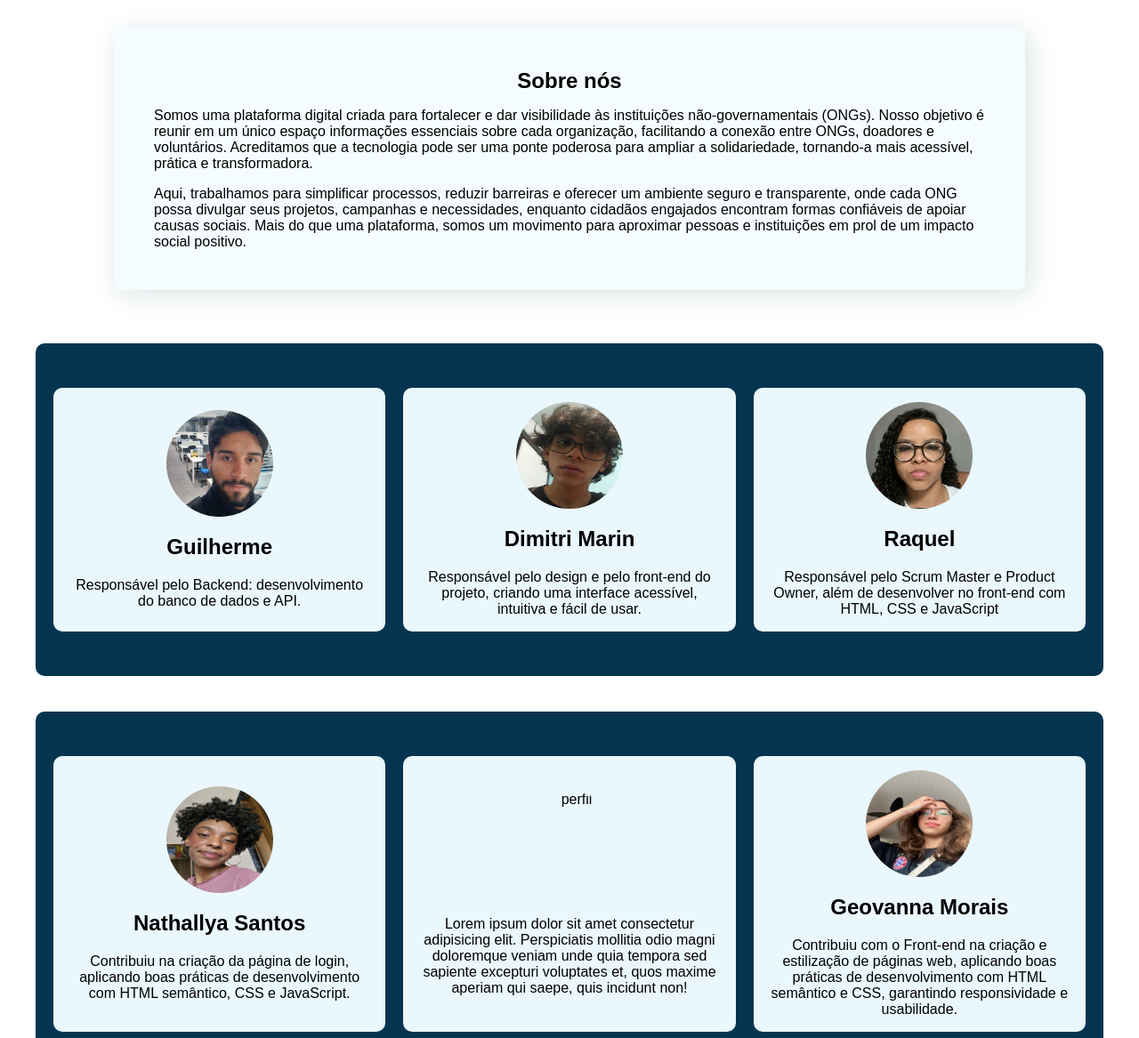
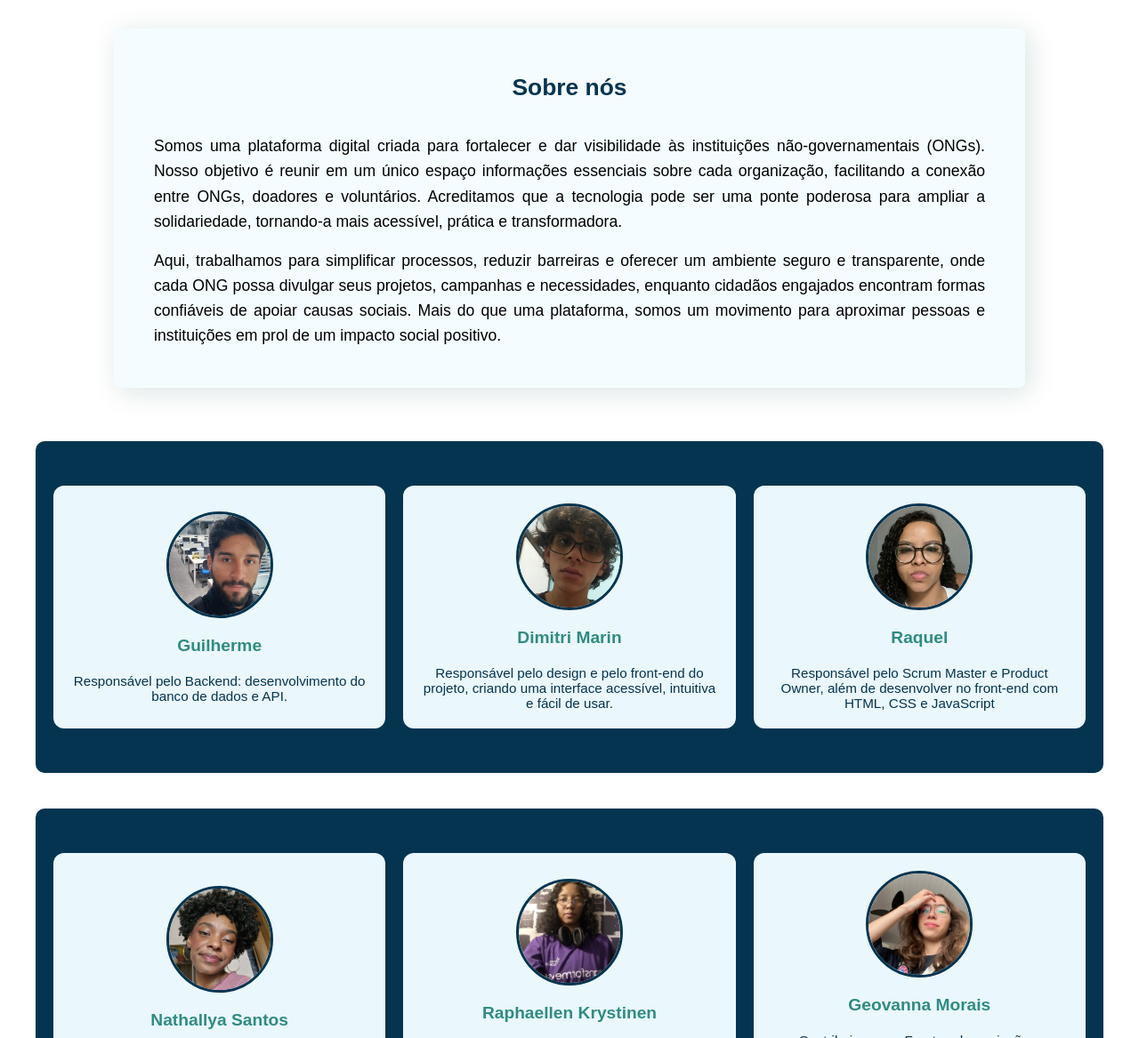
Before and after one commit to Guid0Dev/ONGNET, a plain HTML site: page index.html in a window 1280 px wide. Shown: the part 78-1245 px from the top of the page at 89% size. Drawn offline with nearby package versions, Linux system fonts and the light colour scheme; a web font is replaced by a local one.

Commit message:
adicionando animação nos cards e alterando as cores

```diff
--- a/index.html
+++ b/index.html
@@ -1,5 +1,6 @@
 <!DOCTYPE html>
 <html lang="pt-br">
+
 <head>
     <meta charset="UTF-8">
     <meta name="viewport" content="width=device-width, initial-scale=1.0">
@@ -110,11 +111,11 @@
             </section>
 
             <section class="integrantes">
-                <img src="assets/img/anonimo.jpg" alt="perfil">
+                <img src="assets/img/perfil/RaphaellenPerfil.jpg" alt="perfil">
+                <h2>Raphaellen Krystinen</h2>
                 <p>
-                    Lorem ipsum dolor sit amet consectetur adipisicing elit. Perspiciatis mollitia odio magni doloremque
-                    veniam unde quia tempora sed sapiente excepturi voluptates et, quos maxime aperiam qui saepe, quis
-                    incidunt non!
+                    Em função de desenvolver uma equipe a boas práticas e organização, Codificado e organizando a
+                    semântica e a estrutura final dos códigos.
                 </p>
             </section>
 
@@ -153,9 +154,9 @@
 
     </main>
     <footer>
-        <address>
-            <!-- <p>Todos os direitos reservados.</p> -->
-        </address>
+        <footer class="rodape">
+            <p>Todos os direitos reservados &copy; 2025</p>
+        </footer>
     </footer>
 </body>
 
--- a/sobre.css
+++ b/sobre.css
@@ -76,7 +76,6 @@ section .container {
     display: flex;
     flex-direction: column;
     align-items: center;
-    justify-content: center;
 
     box-shadow: 5px 5px 30px #104e4927;
     border-radius: 8px;
@@ -86,8 +85,16 @@ section .container {
     padding: 45px;
     margin: 20px auto;
     width: 80%;
-    font-size: 1rem;
     gap: 1rem;
+
+    font-size: 1.1rem;
+    line-height: 1.6;
+    text-align: justify;
+}
+
+section .container h1 {
+    color: #043450;
+    margin-bottom: 15px;
 }
 
 .containerPerfil {
@@ -115,8 +122,35 @@ section .container {
     gap: 20px;
 }
 
+.integrantes {
+    flex: 1 1 280px;
+    background-color: #eaf7fc;
+    color: #043450;
+    text-align: center;
+    padding: 20px;
+    border-radius: 12px;
+    transition: transform 0.2s ease, box-shadow 0.2s ease;
+}
+
+.integrantes:hover {
+    transform: translateY(-5px);
+    box-shadow: 0 6px 15px rgba(0,0,0,0.15);
+}
+
+.integrantes h2 {
+    font-size: 1.2rem;
+    color: #2f8b83;
+}
+
+.integrantes p {
+    font-size: 0.95rem;
+}
+
 .integrantes img {
     width: 120px;
     height: 120px;
+    object-fit: cover;
     border-radius: 50%;
+    margin: 0 auto;
+    border: 3px solid #043450;
 }
```
Also changed, not shown: assets/img/perfil/RaphaellenPerfil.jpg (added).
